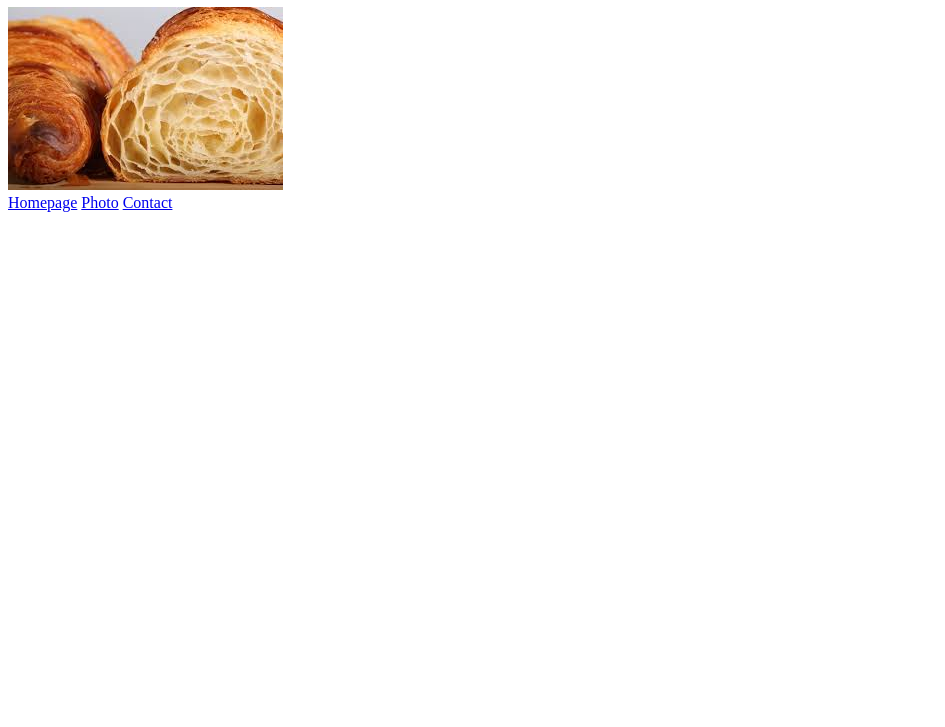
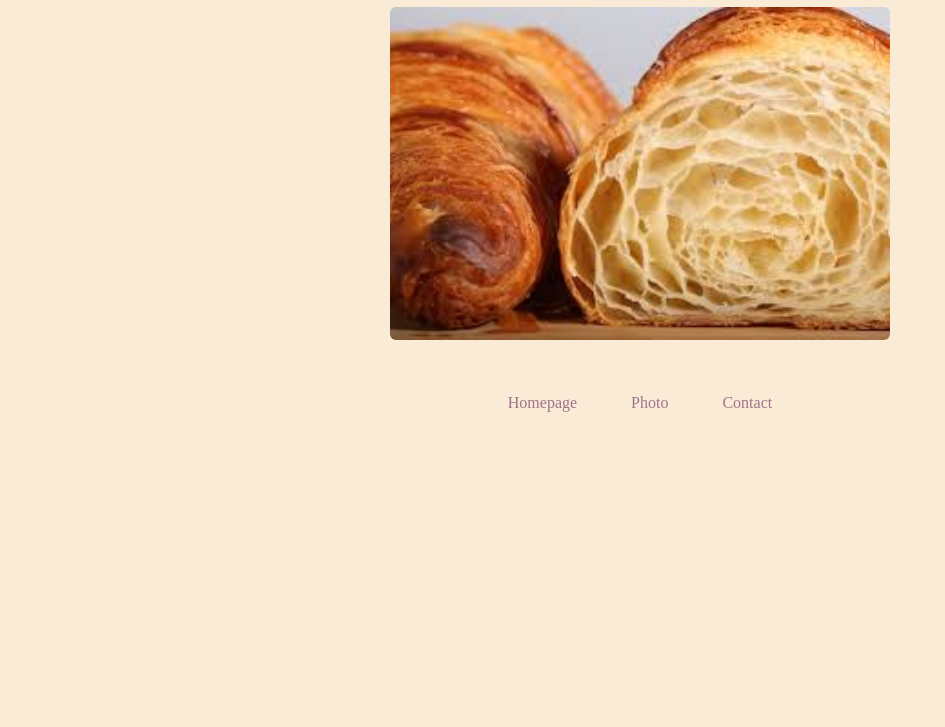
Before and after one commit to ksuarez032025/Croissant, a plain HTML site: page photo.html in a window 1280 px wide. Shown: the part 73-800 px from the top of the page, without its empty margins (0-945 px from the left). Drawn offline with Linux system fonts and the light colour scheme.

Commit message:
Fixed bug on photo.html

```diff
--- a/photo.html
+++ b/photo.html
@@ -5,7 +5,7 @@
     <meta charset="UTF-8">
     <meta name="viewport" content="width=device-width, initial-scale=1.0">
     <meta name="description" content="Fresh Baked images" />
-    <meta name="" <link rel="stylesheet" href="src/style.css" />
+    <link rel="stylesheet" href="src/style.css" />
     <title>Flake Out Croissant | Photo Page</title>
 </head>
 
```
